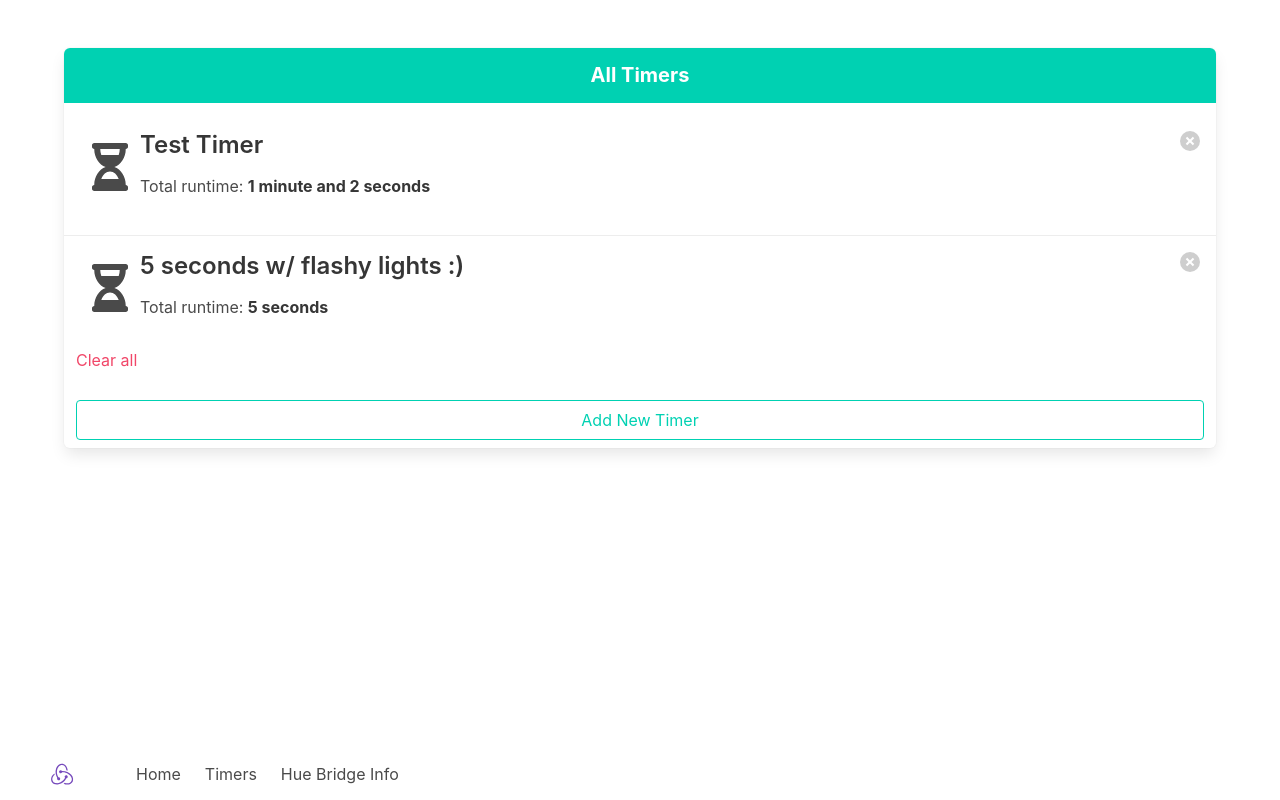
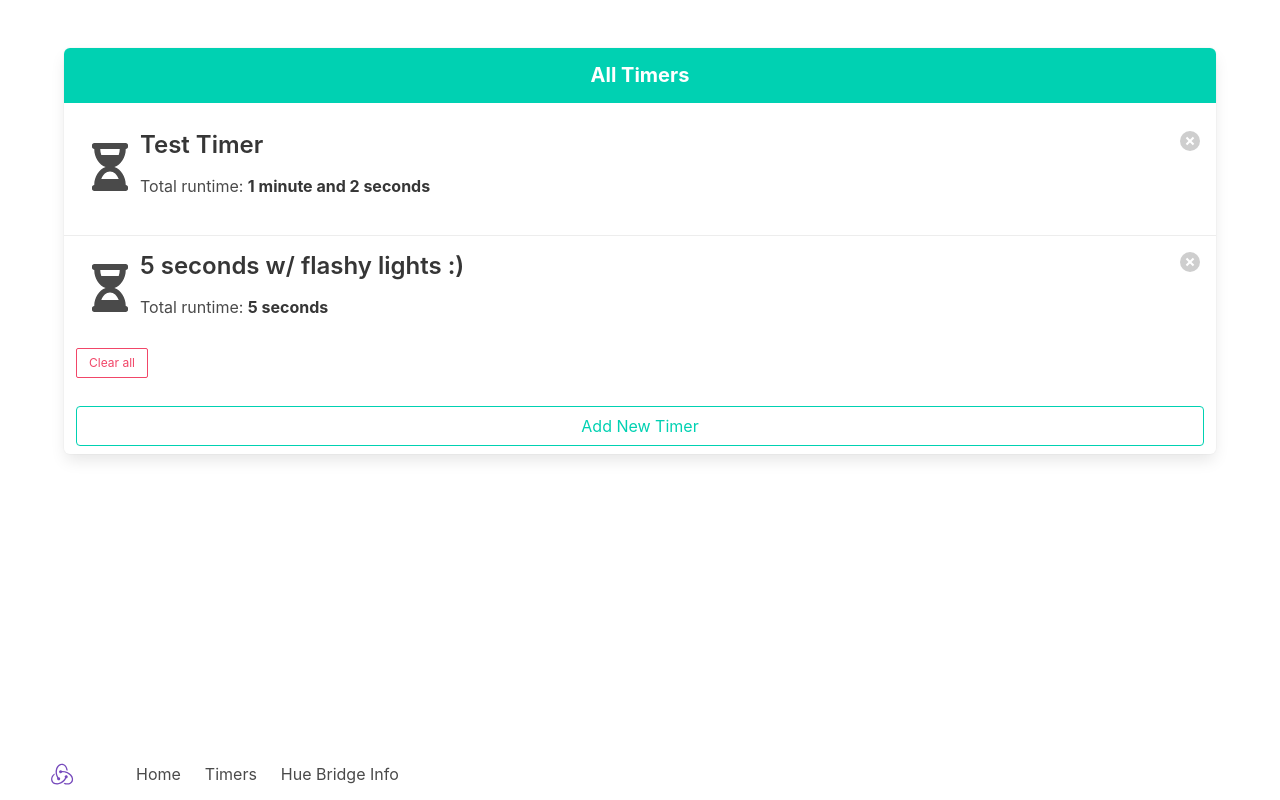
Before and after one commit to tariq86/in-class-activity-tracker, a React (Create React App) app: page /timers in a window 1280 px wide. Built offline with nearby package versions, Linux system fonts and the light colour scheme.

Commit message:
Don't use `<a>` for non-links

```diff
--- a/src/app/NavBar.jsx
+++ b/src/app/NavBar.jsx
@@ -11,7 +11,7 @@ export default function NavBar() {
                 <a className="navbar-item" href="/">
                     <img src={logo} className="navbar-logo" alt="logo" width="100" height="100" />
                 </a>
-                <a role="button"
+                <span role="button"
                     className={`navbar-burger burger ${isActive ? 'is-active' : ''}`}
                     aria-label="menu"
                     aria-expanded="false"
@@ -20,7 +20,7 @@ export default function NavBar() {
                     <span aria-hidden="true"></span>
                     <span aria-hidden="true"></span>
                     <span aria-hidden="true"></span>
-                </a>
+                </span>
             </div>
             <div id="main-navbar" className={`navbar-menu ${isActive ? 'is-active' : ''}`}>
                 <div className="navbar-start">
--- a/src/features/timers/TimerList.jsx
+++ b/src/features/timers/TimerList.jsx
@@ -36,7 +36,10 @@ export default function TimerList() {
                     }
                     {allTimers.length > 0 &&
                         <div className="panel-block">
-                            <a role="button" className="is-pulled-right has-text-danger" onClick={clearTimers}>Clear all</a>
+                            <button className="button is-small is-outlined is-pulled-right is-danger"
+                                onClick={clearTimers}>
+                                Clear all
+                            </button>
                         </div>
                     }
                 </div>
```
